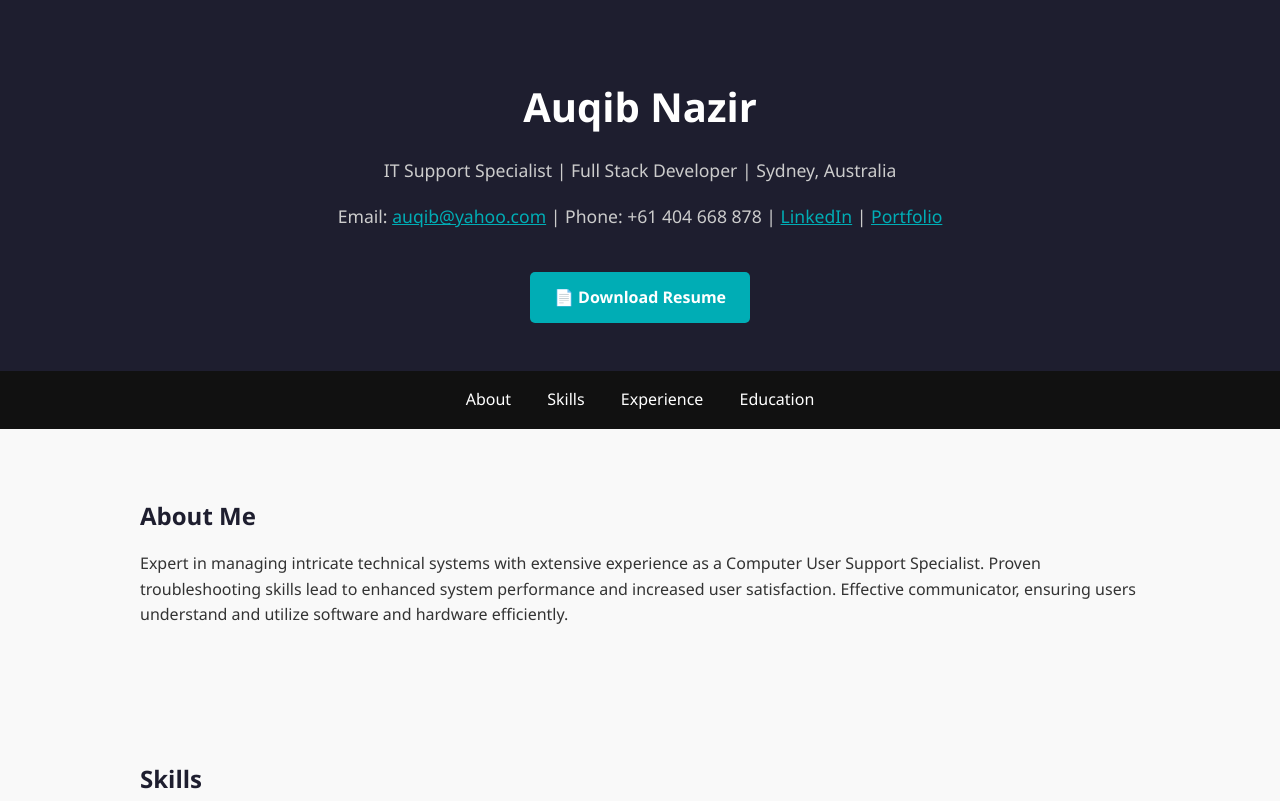
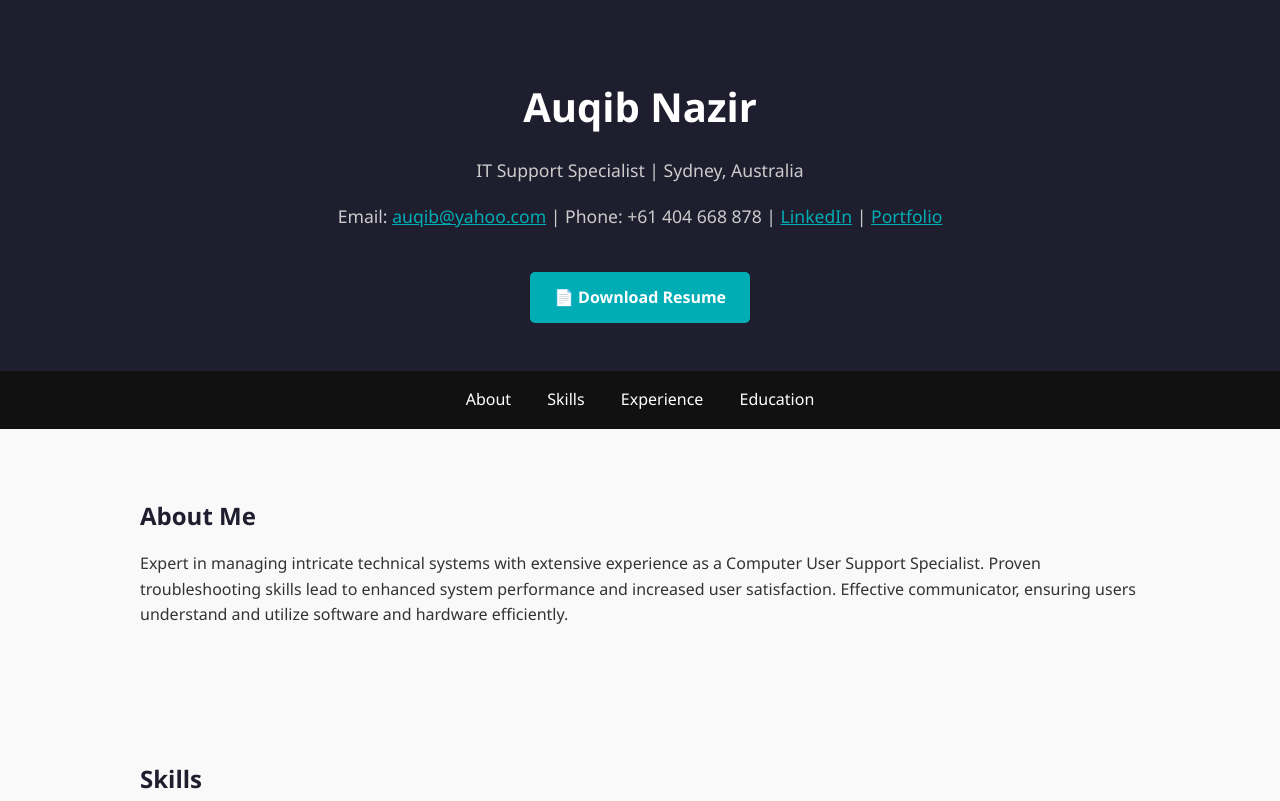
Before and after one commit to auqib/auqib.github.io, a plain HTML site: page index.html in a window 1280 px wide. Shown: the top 801 px of the page. Drawn offline with Linux system fonts and the light colour scheme.

Commit message:
Update index.html

```diff
--- a/index.html
+++ b/index.html
@@ -99,7 +99,7 @@
 
 <header>
   <h1>Auqib Nazir</h1>
-  <p>IT Support Specialist | Full Stack Developer | Sydney, Australia</p>
+  <p>IT Support Specialist | Sydney, Australia</p>
   <p>
     Email: <a href="mailto:auqib@yahoo.com" style="color:#00adb5;">auqib@yahoo.com</a> |
     Phone: +61 404 668 878 |
```
